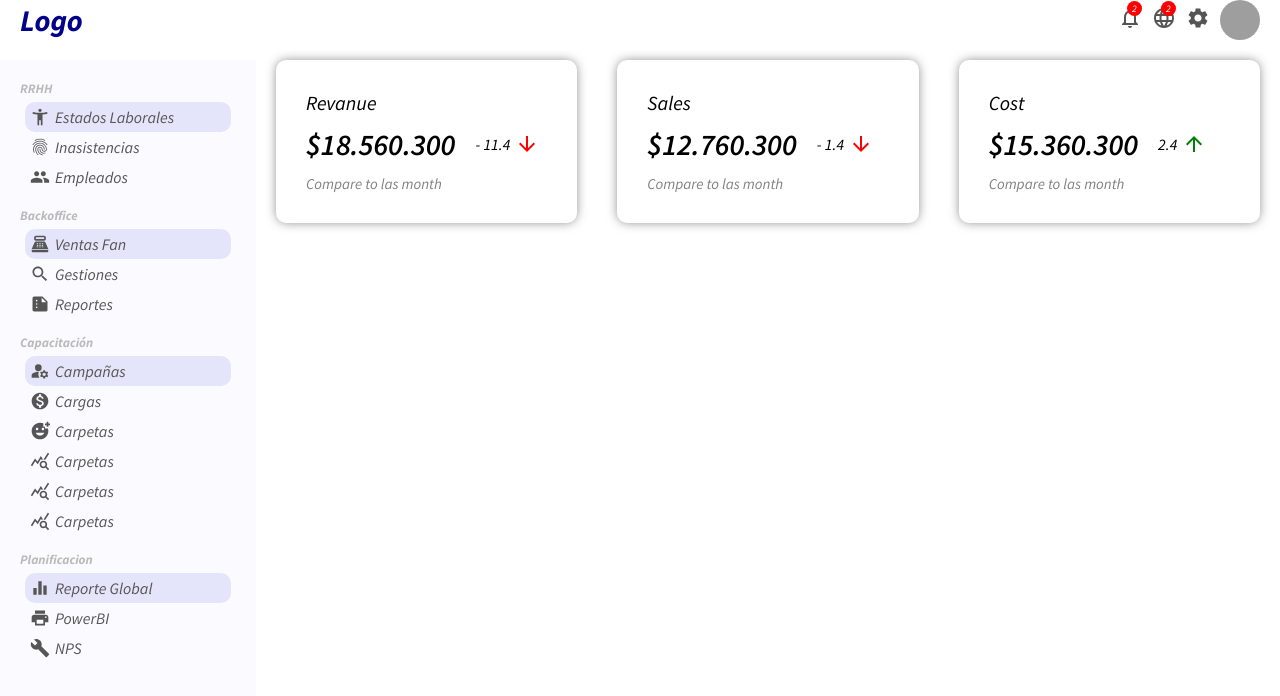
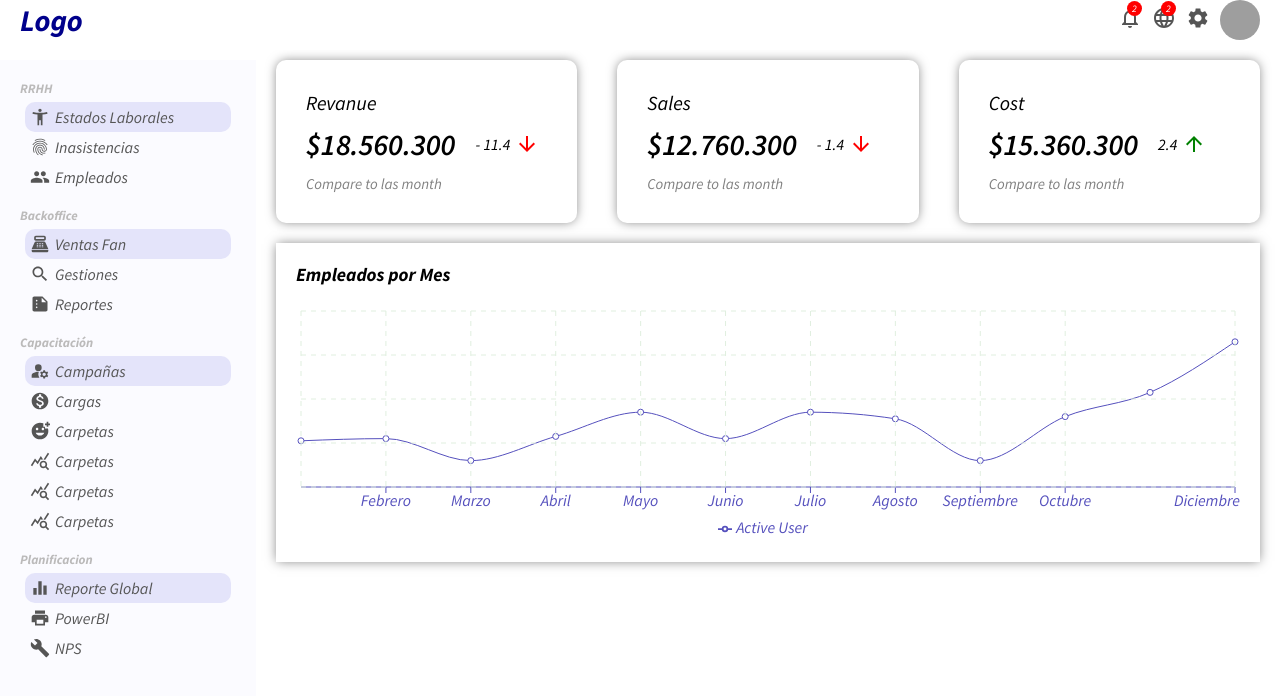
Before and after one commit to aledc7/react_admin_dashboard, a React (Create React App) app: page / in a window 1280 px wide. Shown: the top 696 px of the page. Built offline with nearby package versions, Linux system fonts and the light colour scheme; grey boxes are pictures that could not be loaded.

Commit message:
uso la libreria 'Recharts' y creo un chart pasandole propiedades para que sea reutilizable

```diff
--- a/src/components/App/App.jsx
+++ b/src/components/App/App.jsx
@@ -11,7 +11,6 @@
       <Box className="container">
         <Sidebar/>
         <Home/>
-
       </Box>
 
     </Box>
--- a/src/components/Campaigns/campaigns.css
+++ b/src/components/Campaigns/campaigns.css
@@ -38,7 +38,7 @@
 }
 
 .arrows {
-    font-size: 14px;
+    font-size: 20px;
     margin-left: 5px;
     color: green;
 }
--- /dev/null
+++ b/src/components/Charts/Chart.jsx
@@ -0,0 +1,35 @@
+import React from 'react';
+import './chart.css';
+import {
+    LineChart,
+    Line,
+    XAxis,
+    CartesianGrid,
+    Tooltip,
+    Legend,
+    ResponsiveContainer
+} from 'recharts';
+
+
+
+
+
+
+function Chart({ title, data, dataKey, grid }) {
+    return (
+        <div className='chart'>
+            <h3 className="chartTitle">{title}</h3>
+            <ResponsiveContainer width="100%" aspect={4 / 1}>
+                <LineChart data={data}>
+                    <XAxis dataKey={dataKey} stroke='#5550bd' />
+                    <Line type='monotone' dataKey='Active User' stroke='#5550bd' />
+                    <Tooltip />
+                    {grid && <CartesianGrid stroke='#e0efdf' strokeDasharray='5 5' />}
+                    <Legend />
+                </LineChart>
+            </ResponsiveContainer>
+        </div>
+    )
+}
+
+export { Chart };
--- /dev/null
+++ b/src/components/Charts/chart.css
@@ -0,0 +1,11 @@
+.chart{
+    margin: 20px;
+    padding: 20px;
+    box-shadow: 0px 0px 11px -1px rgba(0,0,0,0.5);
+    -webkit-box-shadow: 0px 0px 11px -1px rgba(0,0,0,0.5);
+    -moz-box-shadow: 0px 0px 11px -1px rgba(0,0,0,0.5);
+}
+
+.chartTitle{
+    margin-bottom: 20px;
+}
--- a/src/components/pages/Home/home.jsx
+++ b/src/components/pages/Home/home.jsx
@@ -1,12 +1,20 @@
 import './home.css';
-import { Campaigns} from '../../Campaigns/Campaigns.jsx'
+import { Campaigns } from '../../Campaigns/Campaigns.jsx';
+import { Chart } from '../../../components/Charts/Chart.jsx';
+import { userData } from '../../../dummyData.js';
 
 function Home() {
 
 
     return (
         <div className='home'>
-            <Campaigns/>
+            <Campaigns />
+            <Chart
+                data={userData}
+                title={'Empleados por Mes'}
+                grid dataKey='month'
+                activeuser='active_user'
+            />
         </div>
     )
 }
--- /dev/null
+++ b/src/dummyData.js
@@ -0,0 +1,53 @@
+const userData = [
+    {
+        month: 'Enero',
+        "Active User": 21,
+    },
+    {
+        month: 'Febrero',
+        "Active User": 22,
+    },
+    {
+        month: 'Marzo',
+        "Active User": 12,
+    },
+    {
+        month: 'Abril',
+        "Active User": 23,
+    },
+    {
+        month: 'Mayo',
+        "Active User": 34,
+    },
+    {
+        month: 'Junio',
+        "Active User": 22,
+    },
+    {
+        month: 'Julio',
+        "Active User": 34,
+    },
+    {
+        month: 'Agosto',
+        "Active User": 31,
+    },
+    {
+        month: 'Septiembre',
+        "Active User": 12,
+    },
+    {
+        month: 'Octubre',
+        "Active User": 32,
+    },
+    {
+        month: 'Noviembre',
+        "Active User": 43,
+    },
+    {
+        month: 'Diciembre',
+        "Active User": 66,
+    },
+
+];
+
+export { userData };
```
